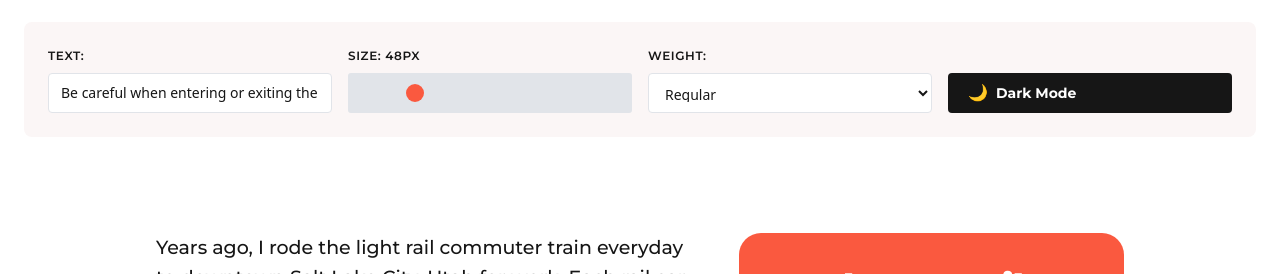
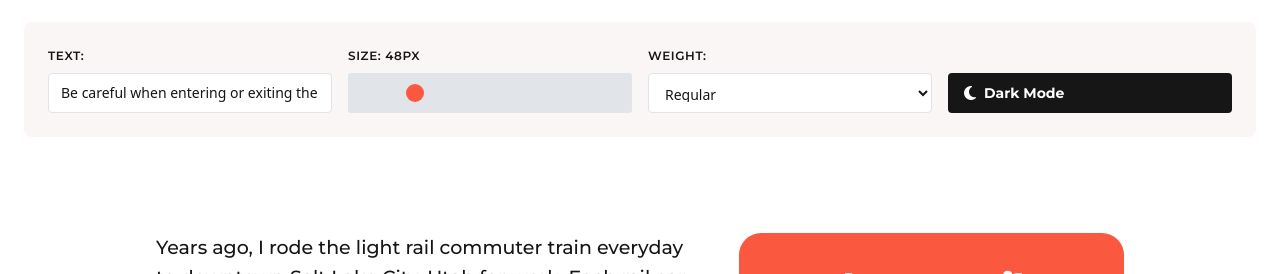
Before and after one commit to tomdeforest/tomdeforest.github.io, a Jekyll site: the page built from _products/2024-04-20-trax-font.md, in a window 1280 px wide. Shown: the part 571-845 px from the top of the page. Built offline with Jekyll 4.4.1, drawn with Linux system fonts in a browser that asks for light colours.

Commit message:
Use font awesome icons instead of emojis in mode toggle. Other minor fixes.

```diff
--- a/_includes/footer.html
+++ b/_includes/footer.html
@@ -20,13 +20,13 @@
             {% if site.data.settings.color_scheme == "auto" %}
             <div class="toggle-theme">
               <div class="toggle-moon" title="Enable dark mode" aria-hidden="true"><i class="fa-solid fa-moon"></i> <span class="toggle-text">Dark</span></div>
-              <div class="toggle-sun" title="Enable light mode" aria-hidden="true"><i class="fa-regular fa-sun"></i> <span class="toggle-text">Light</span></div>
+              <div class="toggle-sun" title="Enable light mode" aria-hidden="true"><i class="fa-solid fa-sun"></i> <span class="toggle-text">Light</span></div>
             </div>
             {% elsif site.data.settings.color_scheme == "light" or site.data.settings.color_scheme == "dark" %}
             {% else %}
             <div class="toggle-theme">
               <div class="toggle-moon" title="Enable dark mode" aria-hidden="true"><i class="fa-solid fa-moon"></i></div>
-              <div class="toggle-sun" title="Enable light mode" aria-hidden="true"><i class="fa-regular fa-sun"></i></div>
+              <div class="toggle-sun" title="Enable light mode" aria-hidden="true"><i class="fa-solid fa-sun"></i></div>
             </div>
             {% endif %}
             <div class="top" title="Top"><i class="fa-solid fa-arrow-up"></i> <span class="top__text">Back to top</span></div>
--- a/_layouts/font.html
+++ b/_layouts/font.html
@@ -94,7 +94,7 @@ layout: default
 
       <div class="font-preview-control-group">
         <button id="theme-toggle" class="button font-preview-theme-toggle">
-          <span class="theme-icon">🌙</span>
+          <i class="fa-solid fa-moon theme-icon"></i>
           <span class="theme-label">Dark Mode</span>
         </button>
       </div>
--- a/_products/2024-04-20-trax-font.md
+++ b/_products/2024-04-20-trax-font.md
@@ -2,6 +2,7 @@
 layout: font
 title: TRAX
 subtitle: Font
+image: /images/trax-on-grid.png
 summary: A modular geometric sans-serif inspired by local train signage.
 tools: Fontstruct
 date: 2024-04-20 08:01:35 +0300
--- a/_sass/3-modules/_font-preview.scss
+++ b/_sass/3-modules/_font-preview.scss
@@ -153,7 +153,7 @@
   display: flex;
   align-items: center;
   gap: 8px;
-//   padding: 10px 16px;
+  padding: 10px 16px;
   height: 40px;
 //   background: var(--primary-color);
 //   color: #fff;
@@ -221,7 +221,7 @@
 
   .font-preview-controls {
     padding: 12px;
-    gap: 10px;
+    gap: 32px;
   }
 
   .font-preview-display {
@@ -233,9 +233,5 @@
   .font-preview-theme-toggle {
     padding: 8px 12px;
     font-size: 12px;
-
-    .theme-label {
-      display: none;
-    }
   }
 }
--- a/js/font-preview.js
+++ b/js/font-preview.js
@@ -92,10 +92,10 @@ document.addEventListener('DOMContentLoaded', function() {
     const label = themeToggle.querySelector('.theme-label');
 
     if (isDarkMode) {
-      icon.textContent = '☀️';
+      icon.className = 'fa-solid fa-sun theme-icon';
       label.textContent = 'Light Mode';
     } else {
-      icon.textContent = '🌙';
+      icon.className = 'fa-solid fa-moon theme-icon';
       label.textContent = 'Dark Mode';
     }
   }
```
